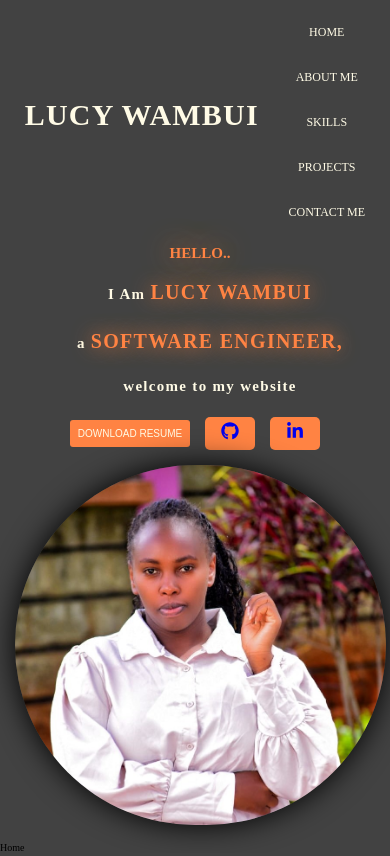
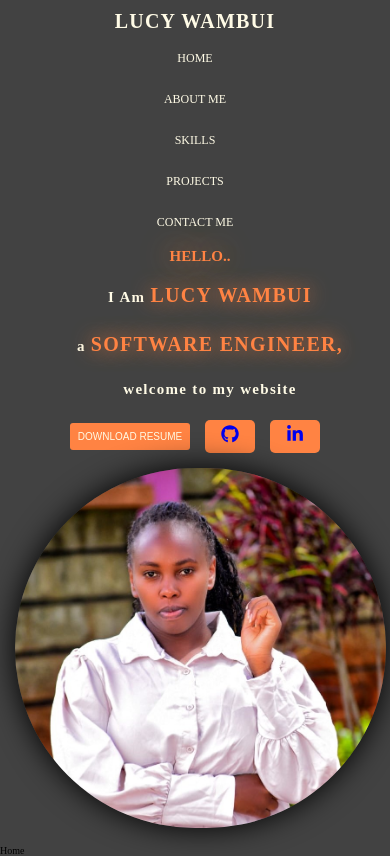
Before and after one commit to lwambon/my-portfolio, a React (Vite) app: page / in a window 390 px wide. Built offline with nearby package versions, Linux system fonts and the light colour scheme.

Commit message:
my portfolio website

```diff
--- a/src/component/Header/Header.css
+++ b/src/component/Header/Header.css
@@ -1,3 +1,4 @@
+/* Base Styles for Larger Screens */
 .header-container {
   display: flex;
   flex-wrap: wrap;
@@ -14,47 +15,82 @@
   letter-spacing: 1.2px;
 }
 
+.navigation-links {
+  display: flex;
+  gap: 2rem;
+}
+
 .navigation-links a {
   text-decoration: none;
-  padding: 3rem;
+  padding: 1.5rem;
   font-size: 1.5rem;
   text-transform: uppercase;
   color: var(--secondary-text-color);
-}
-@media screen and (max-width: 42.375rem) {
-  .navigation-links a {
-    padding: 1.5rem;
-    font-size: 1.2rem;
-  }
-}
-
-@media screen and (max-width: 38.625rem) {
-  .header-logo {
-    text-align: center;
-    align-items: center;
-    justify-content: center;
-    margin: 1.5rem auto;
-  }
-}
-
-@media screen and (max-width: 28.375rem) {
-  .header-container {
-    padding: 1rem;
-  }
-  .header-logo {
-    margin-top: 0;
-    font-size: 3rem;
-  }
-  .navigation-links a {
-    display: flex;
-    flex-wrap: wrap;
-    flex-direction: column;
-    align-items: center;
-    justify-content: center;
-    margin: auto;
-  }
+  transition: color 0.3s ease;
 }
 
 .navigation-links a:hover {
   color: var(--secondary-color);
 }
+
+@media screen and (max-width: 48rem) {
+  .header-container {
+    flex-direction: column;
+    align-items: center;
+    padding: 1.2rem;
+  }
+
+  .header-logo {
+    font-size: 2.5rem;
+    margin-bottom: 1rem;
+    text-align: center;
+  }
+
+  .navigation-links {
+    flex-direction: row;
+    flex-wrap: wrap;
+    justify-content: center;
+    gap: 1.5rem;
+  }
+
+  .navigation-links a {
+    font-size: 1.3rem;
+    padding: 1rem;
+  }
+}
+
+@media screen and (max-width: 30rem) {
+  .header-container {
+    padding: 1rem;
+    text-align: center;
+  }
+
+  .header-logo {
+    font-size: 2rem;
+  }
+
+  .navigation-links {
+    flex-direction: column;
+    gap: 1rem;
+  }
+
+  .navigation-links a {
+    font-size: 1.2rem;
+    padding: 0.8rem;
+  }
+}
+
+@media screen and (max-width: 20rem) {
+  .header-container {
+    padding: 0.8rem;
+  }
+
+  .header-logo {
+    font-size: 1.8rem;
+  }
+
+  .navigation-links a {
+    font-size: 1rem;
+    padding: 0.6rem;
+  }
+}
```
